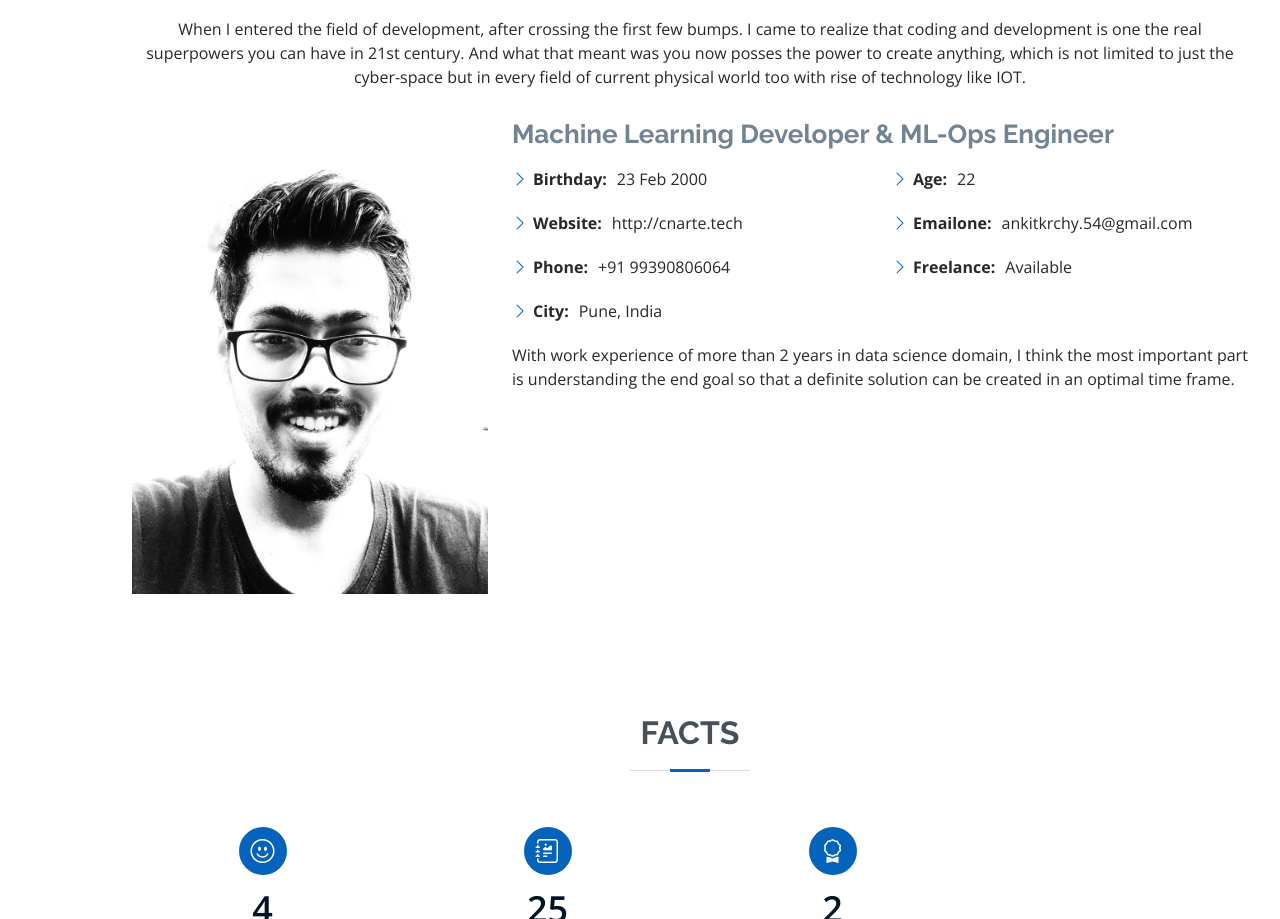
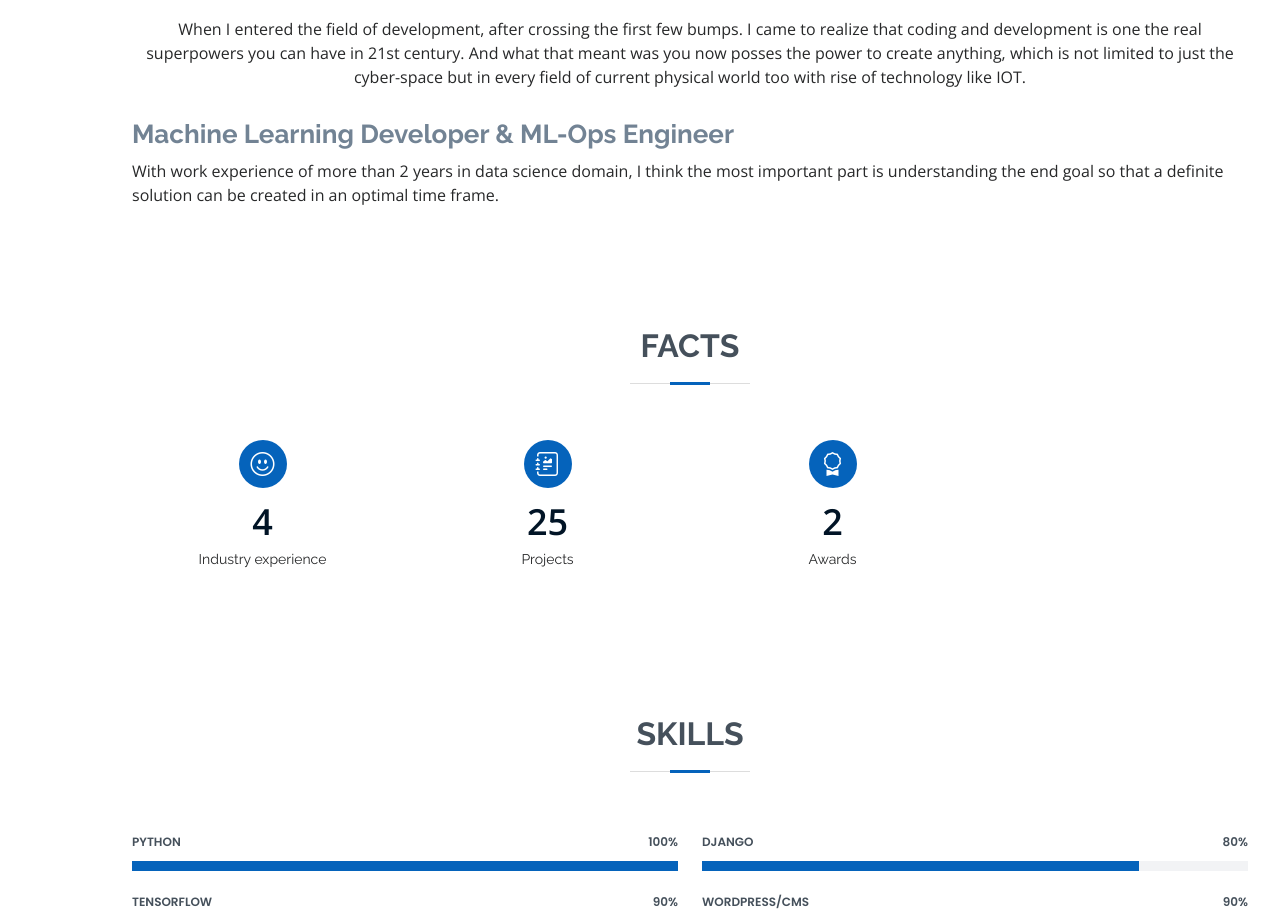
Before and after one commit to cnarte/Ankit_cnarte, a plain HTML site: page index.html in a window 1280 px wide. Shown: the part 921-1840 px from the top of the page. Drawn offline with nearby package versions, Linux system fonts and the light colour scheme; a script that the page names is missing.

Commit message:
Refactor profile section to simplify layout and remove unnecessary details

```diff
--- a/index.html
+++ b/index.html
@@ -83,32 +83,8 @@
         </div>
 
         <div class="row">
-          <div class="col-lg-4">
-            <img src="assets/img/mypic_bw.jpg" class="img-fluid" alt="">
-          </div>
-          <div class="col-lg-8 pt-4 pt-lg-0 content">
+          <div class="col-lg-12 content">
             <h3>Machine Learning Developer &amp; ML-Ops Engineer</h3>
-            <p class="fst-italic">
-
-            </p>
-            <div class="row">
-              <div class="col-lg-6">
-                <ul>
-                  <li><i class="bi bi-chevron-right"></i> <strong>Birthday:</strong> <span>23 Feb 2000</span></li>
-                  <li><i class="bi bi-chevron-right"></i> <strong>Website:</strong> <span>http://cnarte.tech</span></li>
-                  <li><i class="bi bi-chevron-right"></i> <strong>Phone:</strong> <span>+91 99390806064</span></li>
-                  <li><i class="bi bi-chevron-right"></i> <strong>City:</strong> <span>Pune, India</span></li>
-                </ul>
-              </div>
-              <div class="col-lg-6">
-                <ul>
-                  <li><i class="bi bi-chevron-right"></i> <strong>Age:</strong> <span>22</span></li>
-                  <!-- <li><i class="bi bi-chevron-right"></i> <strong>Degree:</strong> <span></span></li> -->
-                  <li><i class="bi bi-chevron-right"></i> <strong>Emailone:</strong> <span>ankitkrchy.54@gmail.com</span></li>
-                  <li><i class="bi bi-chevron-right"></i> <strong>Freelance:</strong> <span>Available</span></li>
-                </ul>
-              </div>
-            </div>
             <p>
              With work experience of more than 2 years in data science domain, I think the most important part is understanding the end goal so that a definite solution can be created in an optimal time frame.
             </p>
```
